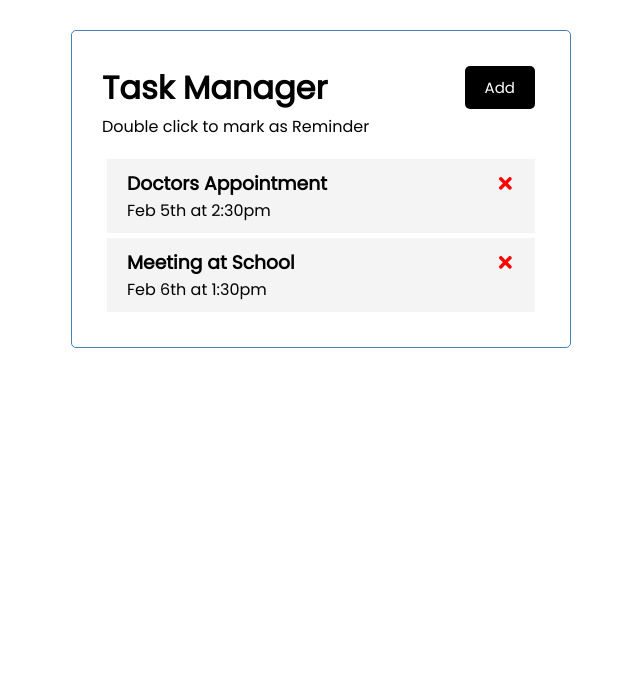
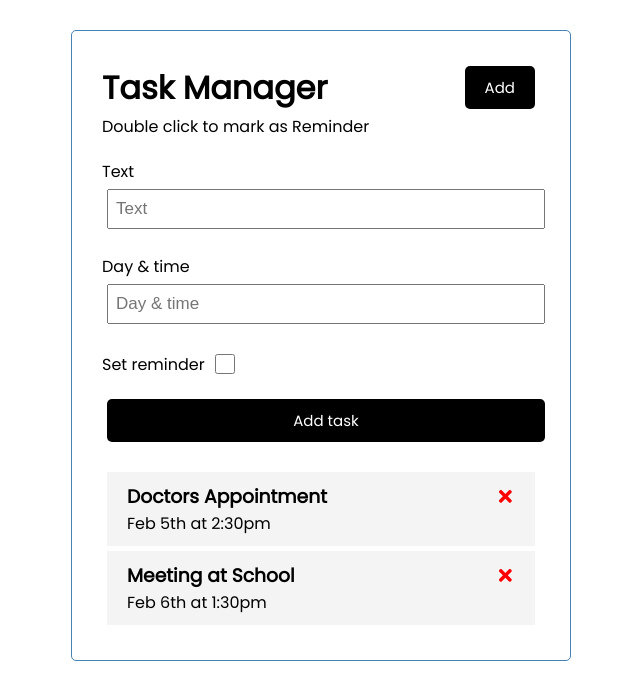
Before and after one commit to SantiagoIamarino/react-task-tracker, a React (Create React App) app: page / in a window 1280 px wide. Shown: the top 700 px of the page, without its empty margins (319-959 px from the left). Built offline with nearby package versions, Linux system fonts and the light colour scheme.

Commit message:
New tasks can be added

```diff
--- a/src/App.js
+++ b/src/App.js
@@ -33,6 +33,17 @@ const App = () => {
     ))
   }
 
+  const addTask = ( e, task ) => {
+
+    e.preventDefault();
+
+    const id = (tasks[tasks.length - 1].id) + 1;
+    const newTask = { ...task, id }
+
+    setTasks([ ...tasks, newTask ]);
+
+  }
+
   return (
     <div className='container'>
         <Header title='Task Manager' />
@@ -40,6 +51,7 @@ const App = () => {
           tasks={ tasks }
           onDelete={ onDelete }
           onToggle={ onToggle }
+          addTask={ addTask }
         />
     </div>
   )
--- /dev/null
+++ b/src/components/AddTask.js
@@ -0,0 +1,47 @@
+import React, { useState } from 'react'
+
+const AddTask = ({ onAdd }) => {
+
+    const [ text, setText ] = useState('')
+    const [ day, setDay ] = useState('')
+    const [ reminder, setReminder ] = useState(false)
+
+    const onSubmit = (e) => {
+        onAdd(e, { text, day, reminder })
+
+        setText('')
+        setDay('')
+        setReminder(false)
+    }
+
+    return (
+        <form onSubmit={ onSubmit }>
+
+            <div className="form-control">
+                <label htmlFor="text">Text</label>
+                <input value={text} onChange={ (e) => setText(e.target.value) }
+                    type="text" id='text' placeholder='Text'
+                />
+            </div>
+
+            <div className="form-control">
+                <label htmlFor="dateTime">Day & time</label>
+                <input value={day} onChange={ (e) => setDay(e.target.value) }
+                    type="text" id='dateTime' placeholder='Day & time'
+                />
+            </div>
+
+            <div className="form-control form-control-check">
+                <label htmlFor="reminder">Set reminder</label>
+                <input checked={reminder} onChange={ (e) => setReminder(e.target.checked) }
+                    type="checkbox" id='reminder'
+                />
+            </div>
+
+            <input type="submit" value="Add task" className='btn btn-block' />
+
+        </form>
+    )
+}
+
+export default AddTask
--- a/src/components/Tasks.js
+++ b/src/components/Tasks.js
@@ -1,9 +1,13 @@
 import React from 'react'
+import AddTask from './AddTask'
 import Task from './shared/Task'
 
-const Tasks = ({ tasks, onDelete, onToggle }) => {
+const Tasks = ({ tasks, onDelete, onToggle, addTask }) => {
   return (
     <div className='tasks'>
+
+        <AddTask onAdd={ addTask }/>
+
         {
             ( tasks.length > 0 ) ?
                 tasks.map(( task ) => (
--- a/src/index.css
+++ b/src/index.css
@@ -105,16 +105,20 @@ body {
 .form-control-check {
   display: flex;
   align-items: center;
-  justify-content: space-between;
 }
 
 .form-control-check label {
-  flex: 1;
+  display: contents;
+  width: auto;
 }
 
 .form-control-check input {
-  flex: 2;
   height: 20px;
+  max-width: 30px;
+}
+
+form input[type='submit'] {
+  margin-bottom: 30px;
 }
 
 footer {
```
